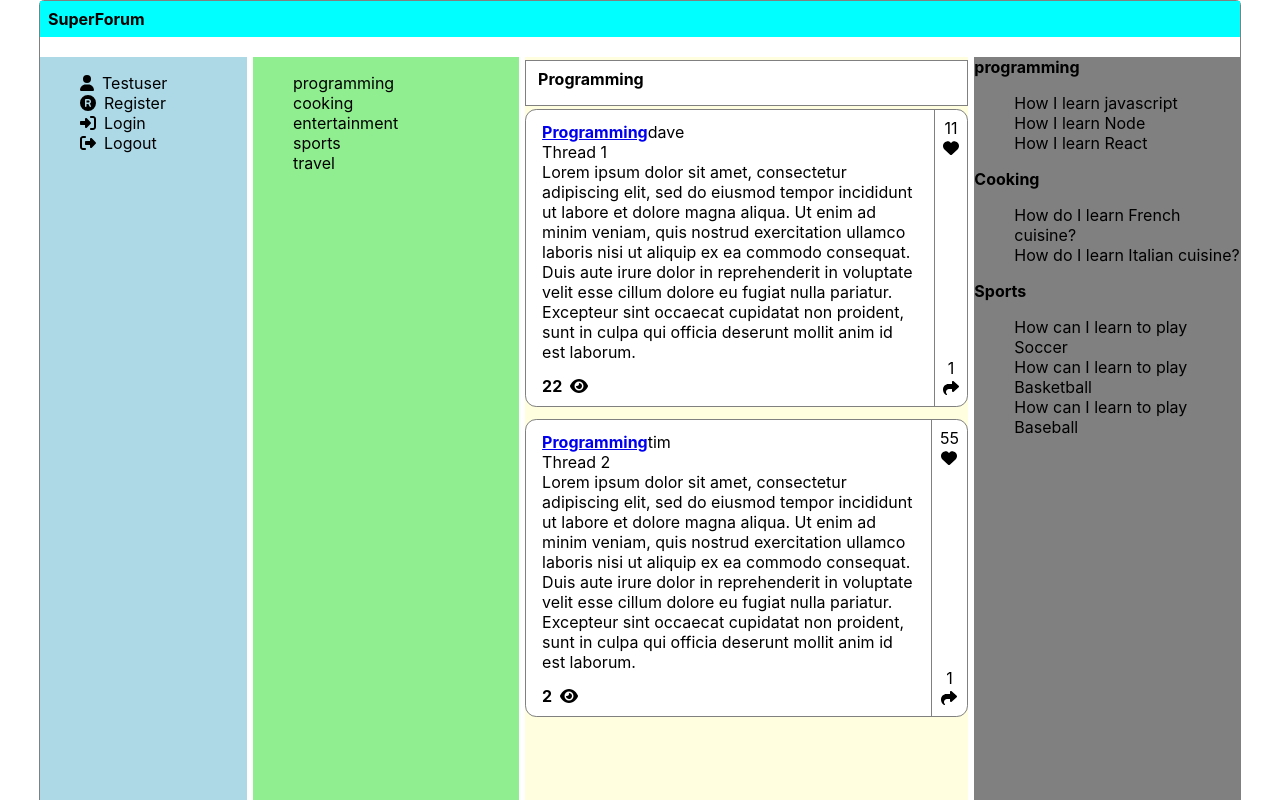
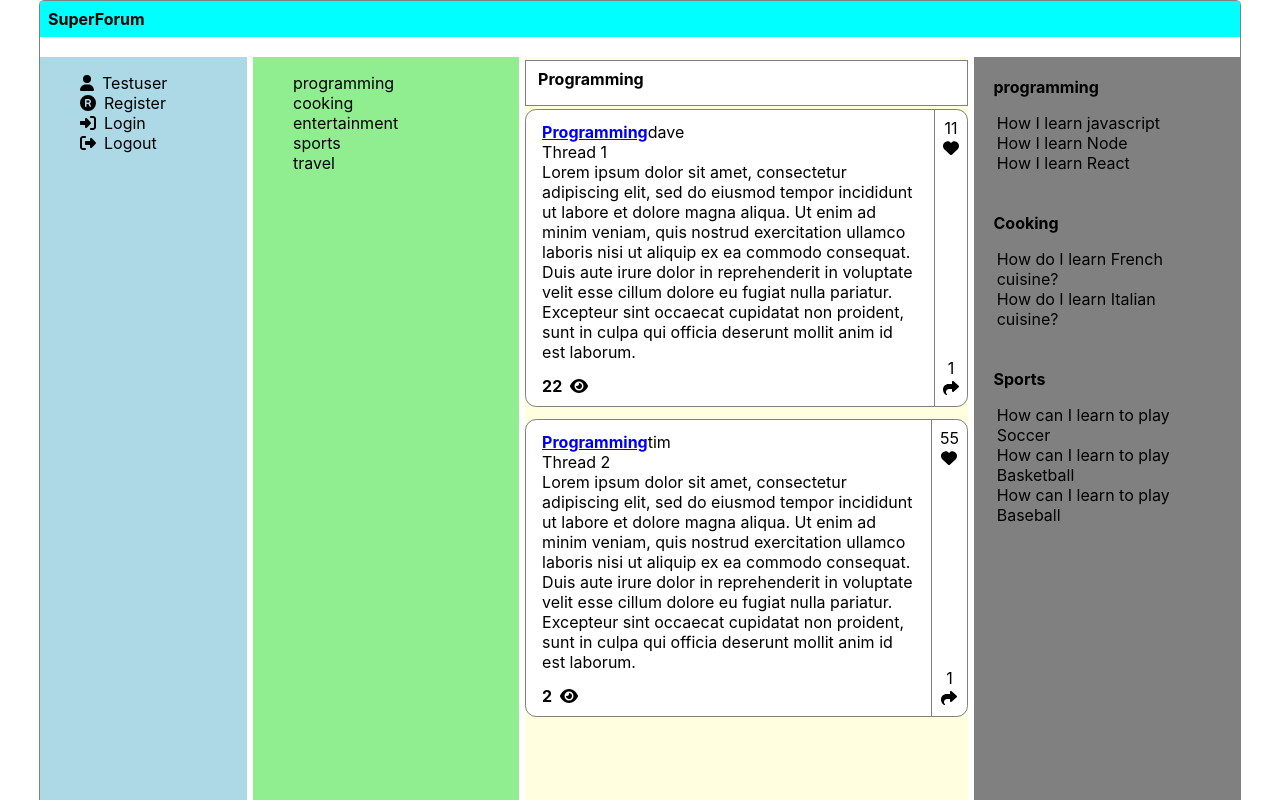
Before and after one commit to tigabum/Forum-Application, a React (Create React App) app: page /categorythreads/1 in a window 1280 px wide. Shown: the top 800 px of the page. Built offline with nearby package versions, Linux system fonts and the light colour scheme.

Commit message:
feat: added styles for right menu

```diff
--- a/src/App.css
+++ b/src/App.css
@@ -86,6 +86,10 @@ input[type="submit"]:hover {
   overflow: hidden;
   text-overflow: ellipsis;
 }
+
+.clickable-span {
+  cursor: pointer;
+}
 @media screen and (orientation: portrait) and (max-width: 760px) {
   .menu-modal {
     min-width: 60px;
--- /dev/null
+++ b/src/components/areas/rightMenu/RightMenu.css
@@ -0,0 +1,3 @@
+.rightmenu-container {
+  padding: 0.5em 0.7em 0.5em;
+}
--- a/src/components/areas/rightMenu/RightMenu.tsx
+++ b/src/components/areas/rightMenu/RightMenu.tsx
@@ -6,8 +6,10 @@ import { useWindowDimensions } from "../../../hooks/useWindowDimensions";
 import { getTopCategories } from "../../../services/DataService";
 import TopCategories from "./TopCategories";
 
+import "./RightMenu.css";
+
 function RightMenu() {
-  const [categories, setCategories] = useState<JSX.Element>();
+  const [categories, setCategories] = useState<JSX.Element | undefined>();
   const { width } = useWindowDimensions();
 
   useEffect(() => {
@@ -30,7 +32,7 @@ function RightMenu() {
   if (width <= 760) {
     return null;
   }
-  return <div className="rightmenu">{categories} </div>;
+  return <div className="rightmenu rightmenu-container">{categories} </div>;
 }
 
 export default RightMenu;
--- /dev/null
+++ b/src/components/areas/rightMenu/TopCategories.css
@@ -0,0 +1,9 @@
+.top-cat-container {
+  padding: 0.75em;
+  padding-left: 0.5em;
+  font-size: var(--sm-med-font-size: 1.1em);
+}
+
+.topcat-threads {
+  padding-left: 0.2em;
+}
--- a/src/components/areas/rightMenu/TopCategories.tsx
+++ b/src/components/areas/rightMenu/TopCategories.tsx
@@ -1,23 +1,34 @@
 import React, { FC, useEffect, useState } from "react";
 import CategoryThread from "../../../models/CategoryThread";
+
+import "./TopCategories.css";
 
 interface topCategoryProps {
   topcategory: CategoryThread[];
 }
 
 const TopCategories: FC<topCategoryProps> = ({ topcategory }) => {
-  const [threads, setThreads] = useState<JSX.Element>();
+  const [threads, setThreads] = useState<JSX.Element | undefined>();
   useEffect(() => {
-    const listofitem = topcategory.map((thr) => <li>{thr.title} </li>);
-    setThreads(<ul>{listofitem} </ul>);
+    if (topcategory && topcategory.length > 0) {
+      const listofitem = topcategory.map((thr) => (
+        <span className="clickable-span" key={thr.threadId}>
+          {" "}
+          <li>{thr.title} </li>
+        </span>
+      ));
+      setThreads(<ul className="topcat-threads">{listofitem} </ul>);
+    }
   }, [topcategory]);
   return (
-    <React.Fragment>
-      <span>
-        <strong>{topcategory[0].category} </strong>
-        {threads}
-      </span>
-    </React.Fragment>
+    <div className="top-cat-container">
+      <div>
+        <span>
+          <strong>{topcategory[0].category} </strong>
+        </span>
+      </div>
+      {threads}
+    </div>
   );
 };
 
```
